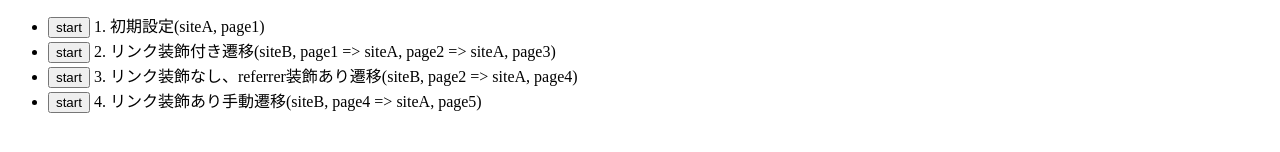
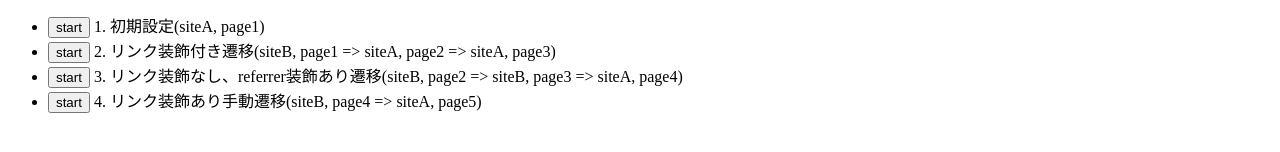
Before and after one commit to otolab/itp2.3-test, a website: page public/index.html in a window 1280 px wide. Shown: the part 238-390 px from the top of the page. Drawn offline with Linux system fonts and the light colour scheme.

Commit message:
fix: ページ遷移の解説の抜け漏れ

```diff
--- a/public/index.html
+++ b/public/index.html
@@ -16,7 +16,7 @@
     <ul>
       <li><button type="button" onclick="start(event, 1)">start</button> 1. 初期設定(siteA, page1)</li>
       <li><button type="button" onclick="start(event, 2)">start</button> 2. リンク装飾付き遷移(siteB, page1 => siteA, page2 => siteA, page3)</li>
-      <li><button type="button" onclick="start(event, 3)">start</button> 3. リンク装飾なし、referrer装飾あり遷移(siteB, page2 => siteA, page4)</li>
+      <li><button type="button" onclick="start(event, 3)">start</button> 3. リンク装飾なし、referrer装飾あり遷移(siteB, page2 => siteB, page3 => siteA, page4)</li>
       <li><button type="button" onclick="start(event, 4)">start</button> 4. リンク装飾あり手動遷移(siteB, page4 => siteA, page5)</li>
     </ul>
 
```
